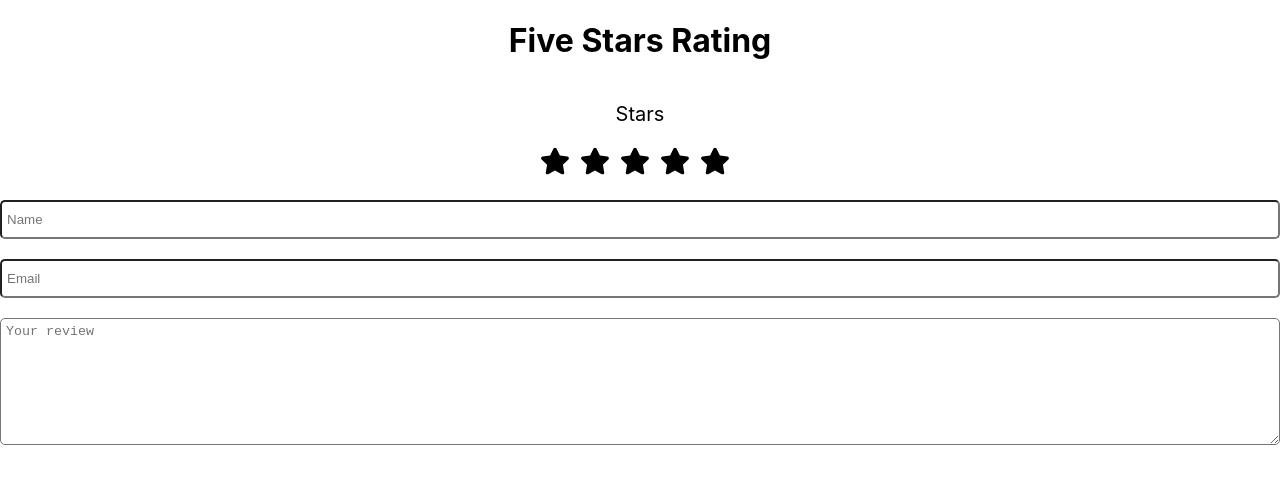
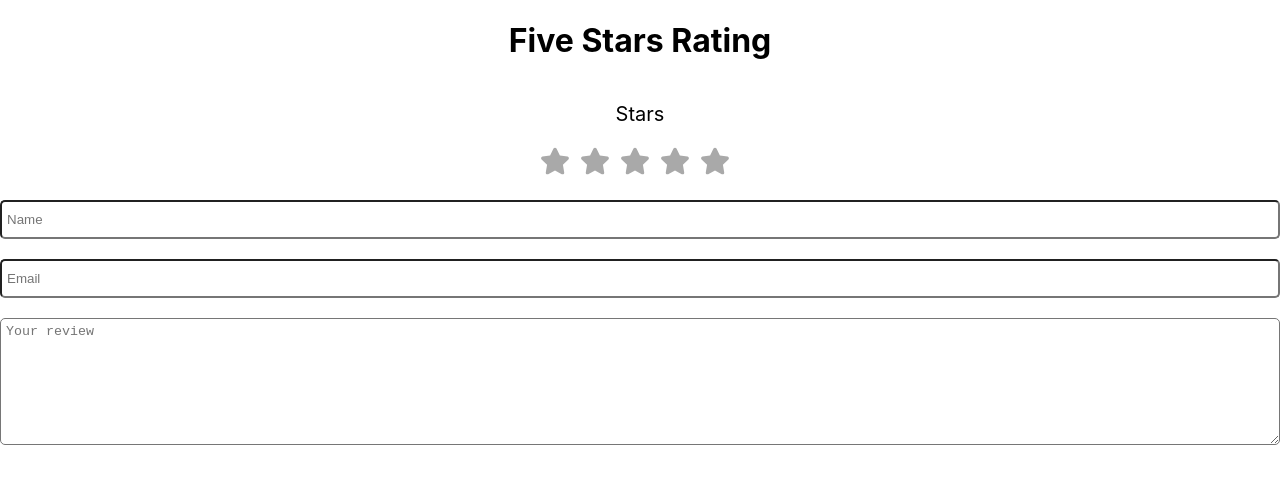
Before and after one commit to LizNgoNgoc/starRating, a React (Create React App) app in the folder my-app/: page / in a window 1280 px wide. Shown: the top 484 px of the page. Built offline with nearby package versions, Linux system fonts and the light colour scheme.

Commit message:
add function onClick change stars color

```diff
--- a/my-app/src/components/stars/Stars.jsx
+++ b/my-app/src/components/stars/Stars.jsx
@@ -2,22 +2,38 @@ import { useState } from 'react';
 import styles from './stars.module.css';
 import { FaStar } from 'react-icons/fa';
 
-const colors = {
-    orange: '#FFBA5A',
-    grey: '#a9a9a9'
-}
+
 
 function Stars() {
+    const colors = {
+        orange: '#FFBA5A',
+        grey: '#a9a9a9'
+    }
     const stars = Array(5).fill(0)
-    const [currentValue, setCurrentValue] = useState(0);
-    const [hoverValue, setHoverValue] = useState(undefined);
+    const [currentValue, setCurrentValue] = useState(0); //хук для подсветки звезд при клике
+    const [hoverValue, setHoverValue] = useState(undefined); //хук для подсветки звезд при наведении мыши
+
+    const handleClick = value => {
+        return setCurrentValue(value)
+    }
+
+    function handleMouseOver(value) {
+        return setHoverValue(value)
+    }
+
+    function handleMouseLeave() {
+        return setHoverValue(undefined)
+    }
 
 
     return <>
     <div className={styles.star}>
         {stars.map((_, index) => {
             return(
-                <FaStar key={index} size={30} className={styles.img_stars}/>
+                <FaStar key={index} size={30} className={styles.img_stars}
+                    color={(hoverValue || currentValue) > index ? colors.orange : colors.grey}
+                    onClick={() => handleClick(index + 1)}
+                />
             )
         })}
     </div>
```
